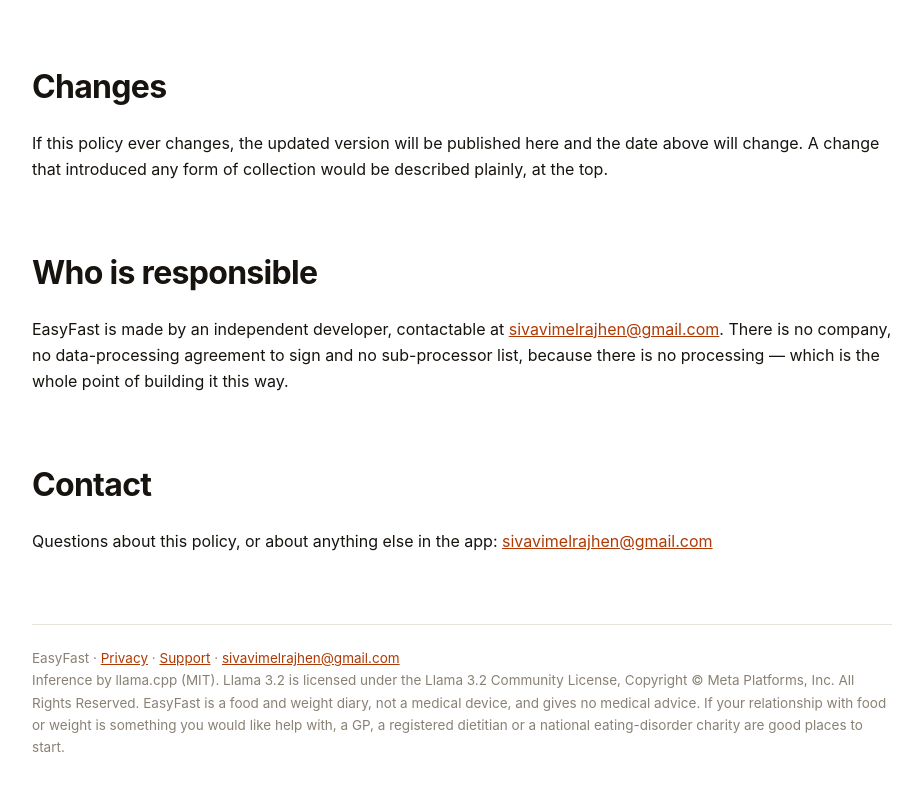
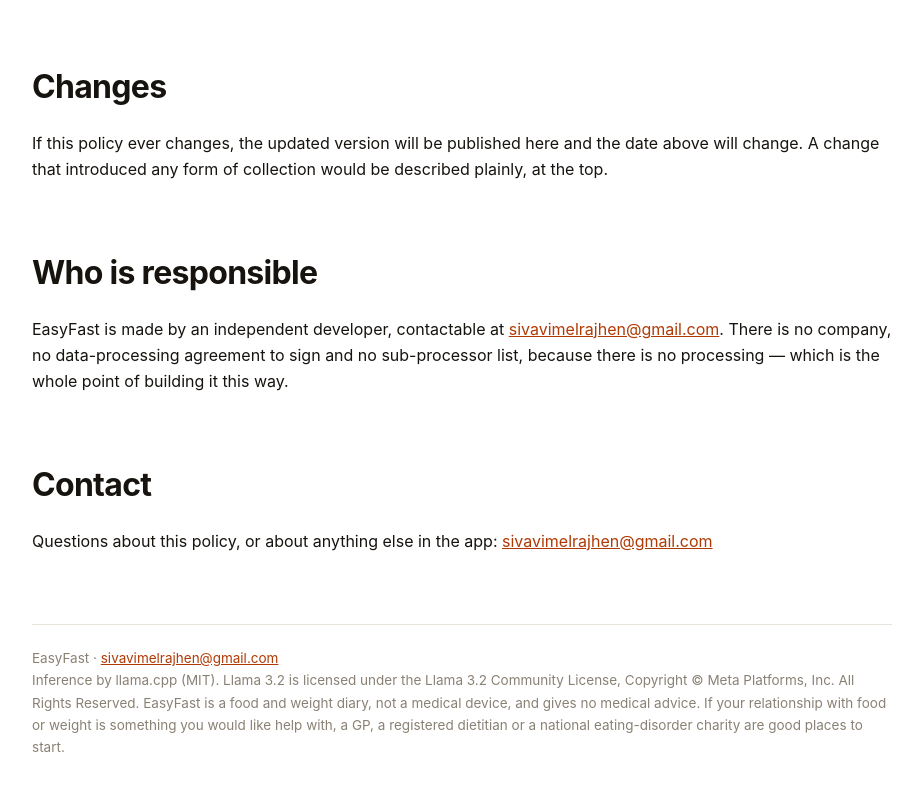
Before and after one commit to SivaVimel/easyfastweightlossaiprivate, a plain HTML site: page index.html in a window 1280 px wide. Shown: the part 3101-3891 px from the top of the page, without its empty margins (178-1099 px from the left). Drawn offline with Linux system fonts and the light colour scheme.

Commit message:
Update index.html

```diff
--- a/index.html
+++ b/index.html
@@ -169,8 +169,7 @@
   <a href="mailto:sivavimelrajhen@gmail.com">sivavimelrajhen@gmail.com</a></p>
 
   <div class="foot">
-    EasyFast · <a href="privacy.html">Privacy</a> ·
-    <a href="support.html">Support</a> ·
+    EasyFast ·
     <a href="mailto:sivavimelrajhen@gmail.com">sivavimelrajhen@gmail.com</a><br>
     Inference by llama.cpp (MIT). Llama 3.2 is licensed under the Llama 3.2
     Community License, Copyright © Meta Platforms, Inc. All Rights Reserved.
```
